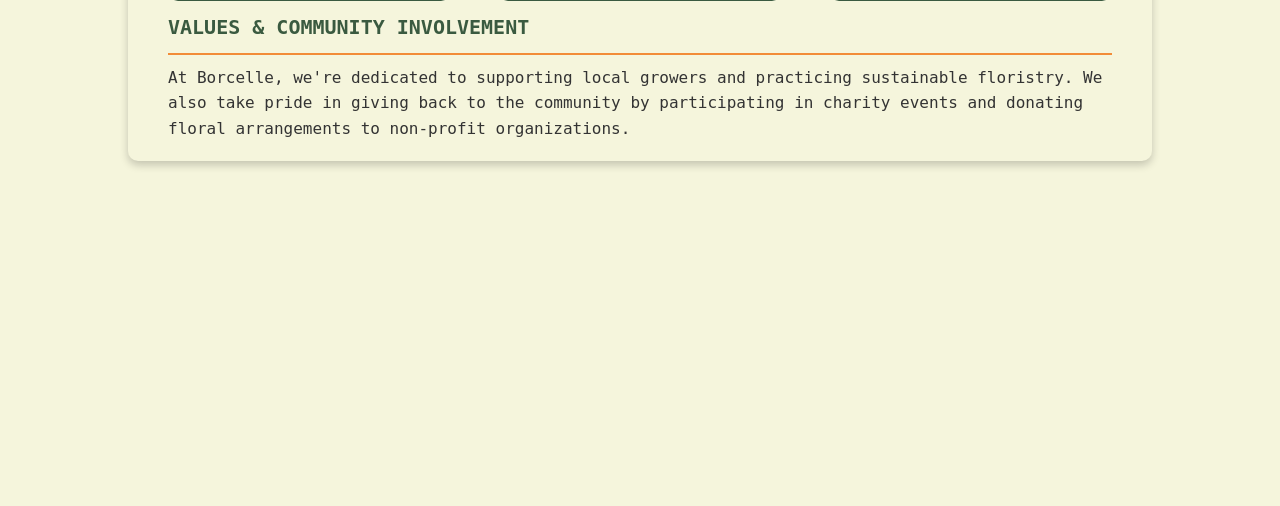
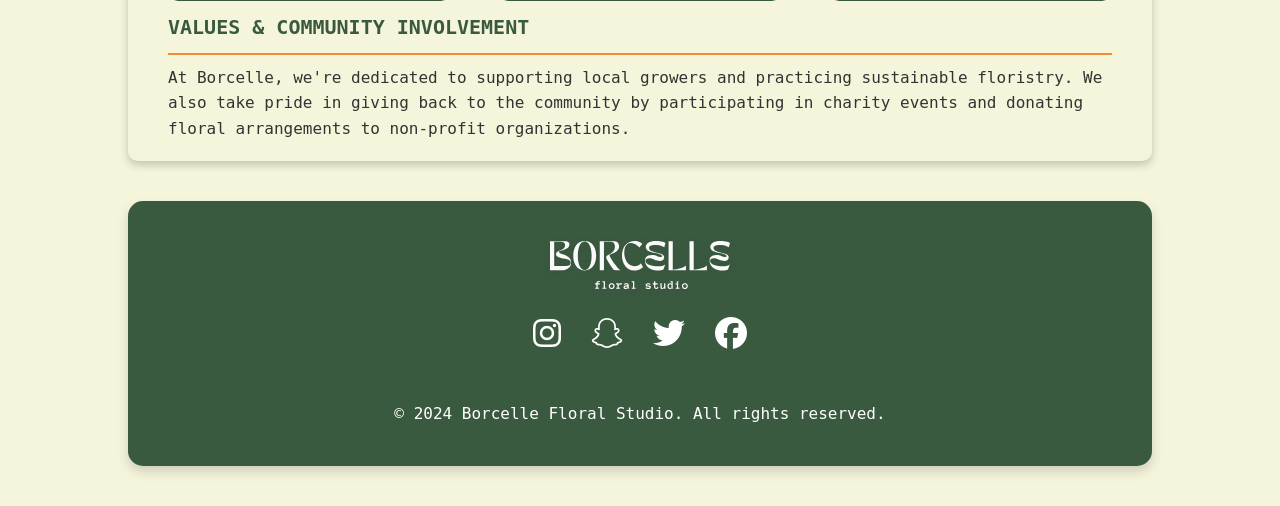
Before and after one commit to Rstark28/CS20Midterm, a Python web app: template site/templates/about.html in a window 1280 px wide. Shown: the part 1108-1614 px from the top of the page. Before the commit the page ends 1276 px from the top, so only its background shows below. Run offline with Jinja, Linux system fonts and the light colour scheme; the template is opened without the code that fills it, so the values that code supplies are empty.

Commit message:
No footer on about page

```diff
--- a/site/templates/about.html
+++ b/site/templates/about.html
@@ -144,6 +144,29 @@
       </p>
     </section>
   </main>
+
+  <footer>
+    <img
+    class="footer-logo"
+    src="../static/images/tertiarylogo50kb.svg"
+    alt="Logo"
+    />
+    <div class="icons-footer">
+    <a href="https://instagram.com" target="_blank" aria-label="Instagram">
+        <i class="fab fa-instagram"></i>
+    </a>
+    <a href="https://snapchat.com" target="_blank" aria-label="Snapchat">
+        <i class="fab fa-snapchat"></i>
+    </a>
+    <a href="https://twitter.com" target="_blank" aria-label="Twitter">
+        <i class="fab fa-twitter"></i>
+    </a>
+    <a href="https://facebook.com" target="_blank" aria-label="Facebook">
+        <i class="fab fa-facebook"></i>
+    </a>
+    </div>
+    <p>&copy; 2024 Borcelle Floral Studio. All rights reserved.</p>
+</footer>
 </body>
 
 </html>
```
Also changed, not shown: 1 other file.
